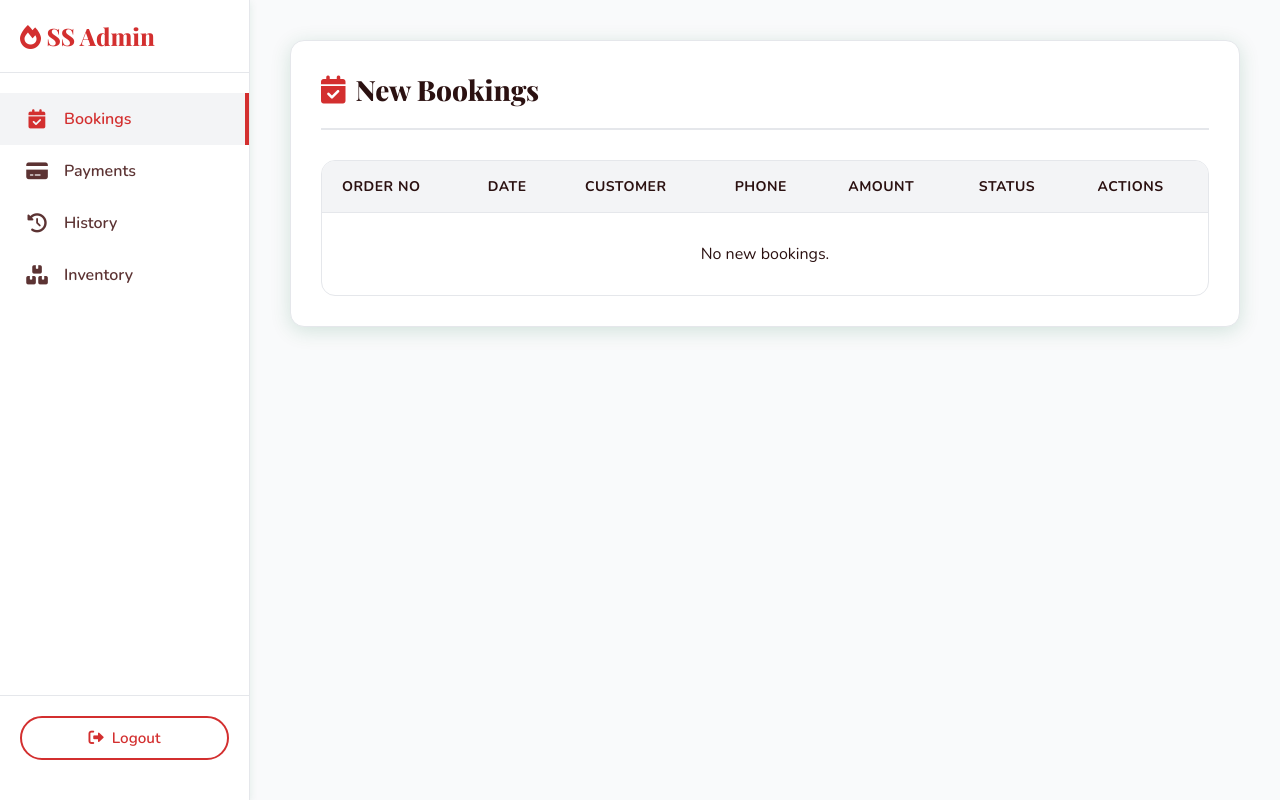
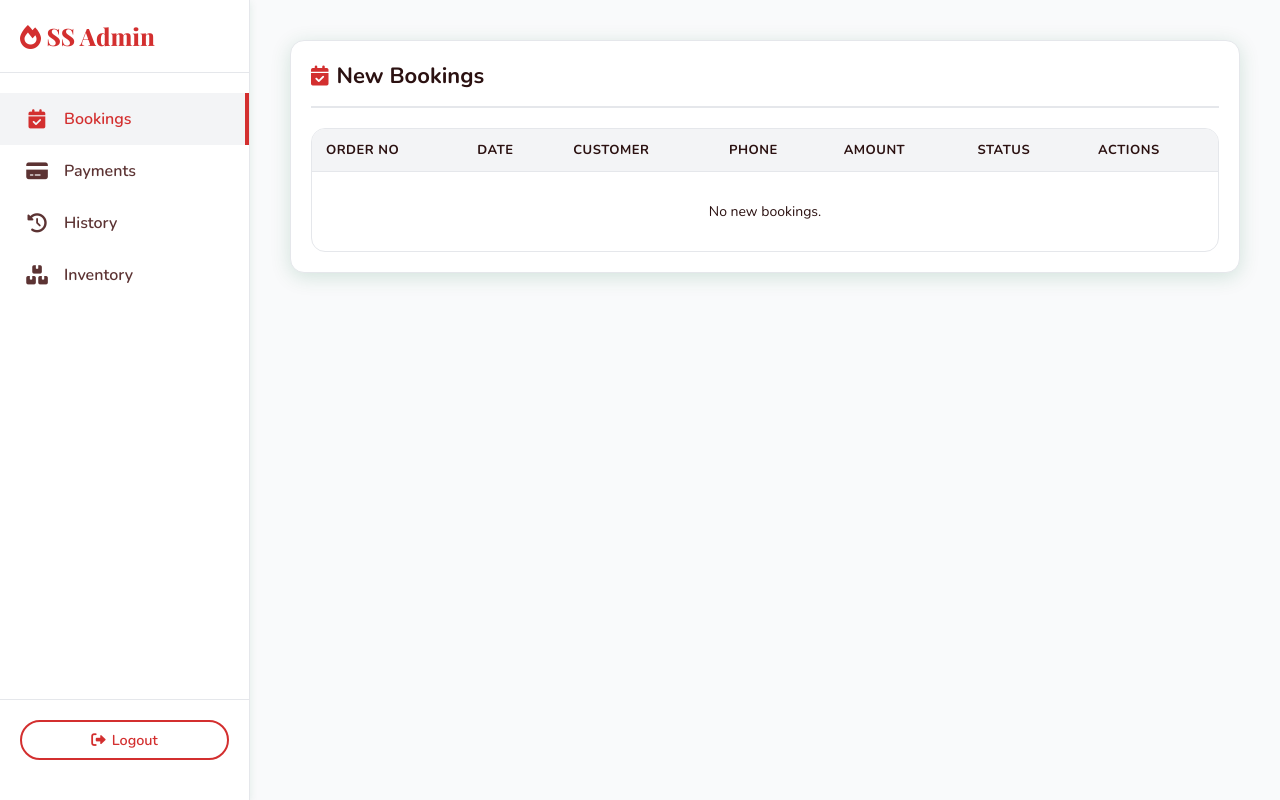
Before and after one commit to KiranSakthivelA/SSCrackers, a PHP site: page /admin/index.php in a window 1280 px wide. Run offline with PHP 8.4, Linux system fonts and the light colour scheme; the visitor is signed in with stand-in values (Sample User, id 1); data comes from the database, SQL or seed files in the repository; data that the repository does not hold is empty; some web fonts are replaced.

Commit message:
UI tweak: glassmorphism buttons, smaller sizing, title font

```diff
--- a/admin/index.php
+++ b/admin/index.php
@@ -80,31 +80,31 @@ try {
 
         .main-content { margin-left: 250px; flex: 1; padding: 20px; max-width: calc(100vw - 250px); }
 
-        .container { background: var(--white); padding: 30px; border-radius: var(--radius-md); box-shadow: var(--shadow-md); border: 1px solid var(--medium-gray); margin-bottom: 30px; }
-        .header { display: flex; justify-content: space-between; align-items: center; border-bottom: 2px solid var(--medium-gray); padding-bottom: 20px; margin-bottom: 30px; }
-        .header h2 { margin: 0; font-size: 28px; color: var(--text-dark); font-weight: 800; font-family: var(--font-display); display: flex; align-items: center; gap: 10px; }
-        .header h2 i { color: var(--primary); }
+        .container { background: var(--white); padding: 20px; border-radius: var(--radius-md); box-shadow: var(--shadow-md); border: 1px solid var(--medium-gray); margin-bottom: 20px; }
+        .header { display: flex; justify-content: space-between; align-items: center; border-bottom: 2px solid var(--medium-gray); padding-bottom: 15px; margin-bottom: 20px; }
+        .header h2 { margin: 0; font-size: 22px; color: var(--text-dark); font-weight: 700; font-family: var(--font-main); display: flex; align-items: center; gap: 8px; }
+        .header h2 i { color: var(--primary); font-size: 20px; }
 
-        .btn { padding: 10px 24px; font-family: var(--font-main); background: linear-gradient(135deg, var(--primary), var(--secondary)); color: white; text-decoration: none; border-radius: var(--radius-xl); font-weight: 600; font-size: 0.95rem; box-shadow: 0 4px 15px rgba(230,57,70,0.35); transition: all 0.3s; display: inline-flex; align-items: center; gap: 8px; border: 2px solid transparent; cursor: pointer; }
-        .btn:hover { transform: translateY(-2px); box-shadow: 0 8px 25px rgba(230,57,70,0.45); }
+        .btn { padding: 8px 18px; font-family: var(--font-main); background: rgba(211, 47, 47, 0.1); backdrop-filter: blur(8px); color: var(--primary); text-decoration: none; border-radius: var(--radius-xl); font-weight: 600; font-size: 0.9rem; transition: all 0.3s; display: inline-flex; align-items: center; gap: 6px; border: 1px solid rgba(211, 47, 47, 0.3); cursor: pointer; box-shadow: 0 4px 10px rgba(0,0,0,0.03); }
+        .btn:hover { background: var(--primary); color: white; transform: translateY(-2px); box-shadow: 0 6px 15px rgba(211, 47, 47, 0.25); }
         .btn-outline { background: transparent; color: var(--primary); border: 2px solid var(--primary); box-shadow: none; }
         .btn-outline:hover { background: var(--primary); color: white; transform: translateY(-2px); }
         .btn-sm { padding: 6px 12px; font-size: 0.85rem; border-radius: 6px; }
 
         .table-container { overflow-x: auto; border-radius: var(--radius-md); border: 1px solid var(--medium-gray); background: var(--white); }
         table { width: 100%; border-collapse: collapse; white-space: nowrap; }
-        th, td { text-align: left; padding: 16px 20px; border-bottom: 1px solid var(--medium-gray); }
-        th { background: var(--light-gray); font-weight: 700; color: var(--text-dark); font-size: 14px; text-transform: uppercase; letter-spacing: 0.5px; }
+        th, td { text-align: left; padding: 12px 14px; border-bottom: 1px solid var(--medium-gray); font-size: 14px; }
+        th { background: var(--light-gray); font-weight: 700; color: var(--text-dark); font-size: 13px; text-transform: uppercase; letter-spacing: 0.5px; }
         tr:last-child td { border-bottom: none; }
         tr:hover { background: var(--off-white); }
 
-        .img-thumb { width: 48px; height: 48px; object-fit: cover; border-radius: 8px; box-shadow: var(--shadow-sm); border: 2px solid var(--light-gray); }
-        .no-img { width: 48px; height: 48px; background: var(--light-gray); color: var(--primary); border-radius: 8px; display: flex; align-items: center; justify-content: center; font-size: 20px; }
+        .img-thumb { width: 36px; height: 36px; object-fit: cover; border-radius: 6px; box-shadow: var(--shadow-sm); border: 1px solid var(--light-gray); }
+        .no-img { width: 36px; height: 36px; background: var(--light-gray); color: var(--text-light); border-radius: 6px; display: flex; align-items: center; justify-content: center; font-size: 16px; }
 
-        .product-name { font-weight: 700; color: var(--text-dark); }
-        .category-badge { display: inline-block; padding: 6px 16px; background: linear-gradient(135deg, var(--primary), var(--secondary)); color: white; border-radius: 20px; font-size: 12px; font-weight: 700; text-transform: uppercase; box-shadow: var(--shadow-sm); }
-        .price { font-weight: 700; color: #10b981; font-size: 1.1rem; }
-        .mrp { color: var(--text-light); text-decoration: line-through; font-size: 14px; font-weight: 500; }
+        .product-name { font-weight: 600; color: var(--text-dark); }
+        .category-badge { display: inline-block; padding: 4px 10px; background: rgba(212, 175, 55, 0.15); color: #8a6500; border: 1px solid rgba(212, 175, 55, 0.4); border-radius: 20px; font-size: 11px; font-weight: 700; text-transform: uppercase; backdrop-filter: blur(4px); }
+        .price { font-weight: 700; color: var(--primary); font-size: 1rem; }
+        .mrp { color: var(--text-light); text-decoration: line-through; font-size: 13px; font-weight: 500; }
 
         .actions a, .actions button { margin-right: 10px; color: var(--text-medium); text-decoration: none; transition: color 0.2s; font-size: 16px; background:none; border:none; cursor:pointer; }
         .actions a.edit:hover { color: #3b82f6; }
```
